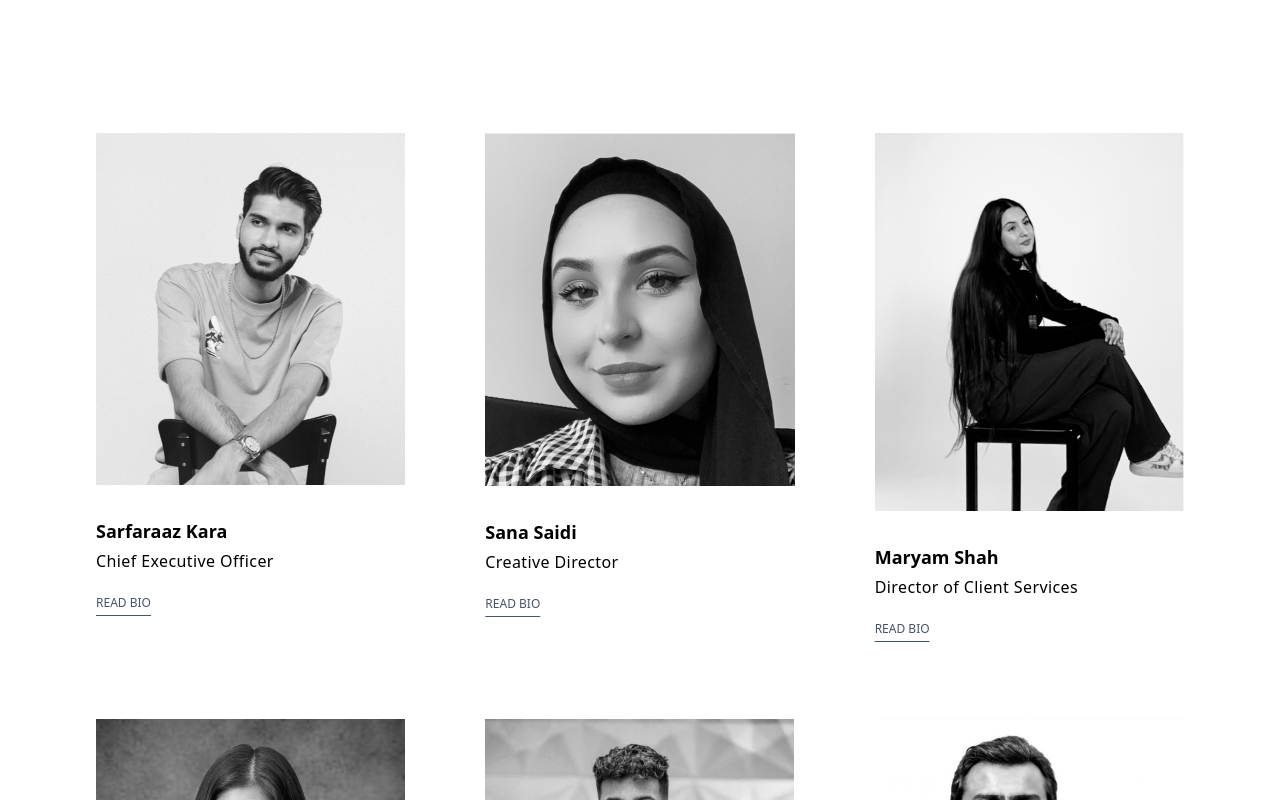
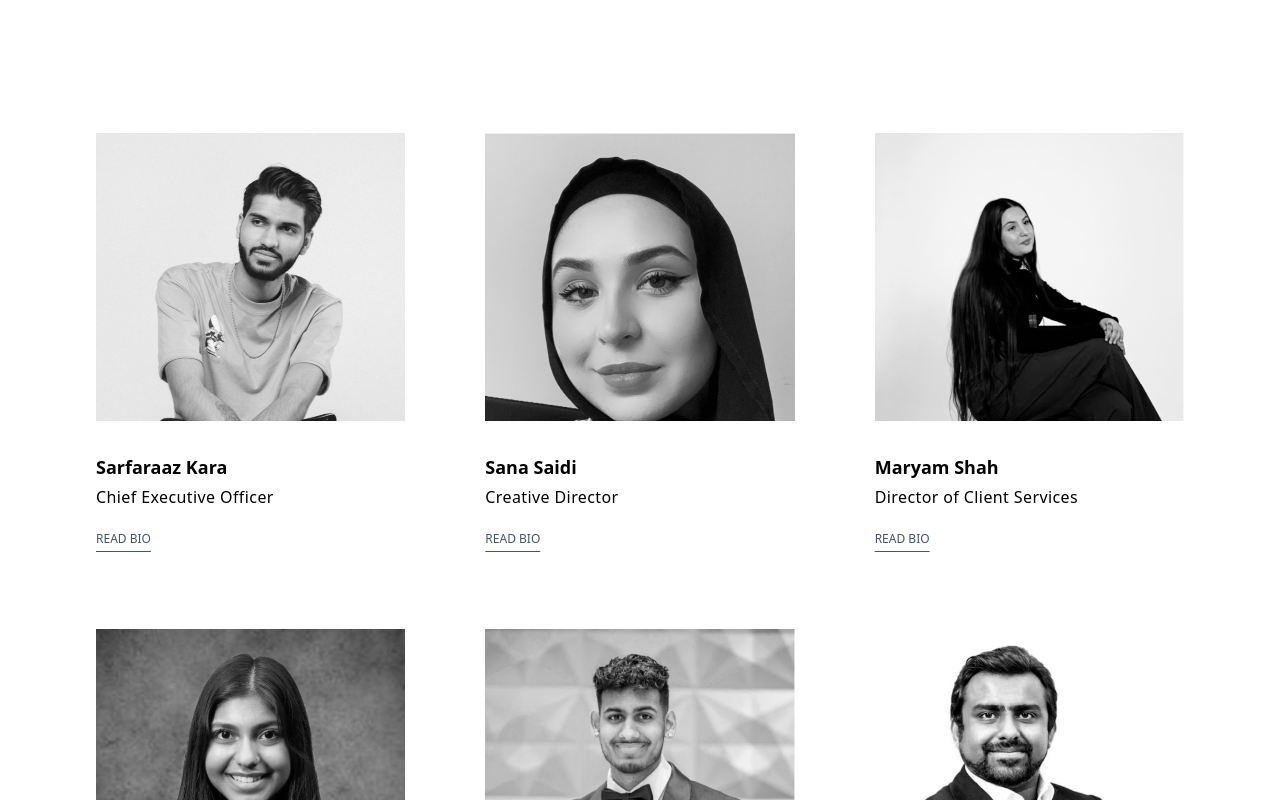
Before and after one commit to hobbleabbas/dd, a Next.js app: page /humans in a window 1280 px wide. Shown: the part 720-1520 px from the top of the page. Built offline with nearby package versions, Linux system fonts and the light colour scheme.

Commit message:
cahnge work page

```diff
--- a/components/Nextpage.js
+++ b/components/Nextpage.js
@@ -9,7 +9,7 @@ export default function NextPage({ text, href, dark }) {
     return (
         <Link href={href}>
             <div className={classNames(dark ? "bg-black text-white" : "", "cursor-pointer items-center align-center tracking-widest text-xl font-light font-montserrat  uppercase px-16 py-8 w-full flex justify-between")}>
-                <p className="font-montserrat ">Next Page: <span className="font-bold">{text}</span></p>
+                <p className="font-montserrat ">Next Page: <span className="font-medium">{text}</span></p>
                 <div>
                     <div className={classNames(dark ? "border-white" : "border-black", "border border-1 shadow p-3")}>
                         <ArrowDownIcon className="font-bold w-6 h-5" />
--- a/pages/humans.js
+++ b/pages/humans.js
@@ -103,13 +103,19 @@ export function PersonCard({ name, title, picture, paragraphs }) {
 
     const [open, setOpen] = useState(false)
 
+    const style= {
+        backgroundImage: `url(${picture})`,
+        backgroundSize: "cover",
+        backgroundRepeat: "no-repeat",
+    }
+
     return (
         <div>
-            <div className="w-full">
-                <img
+            <div className="w-full h-72" style={style}>
+                {/* <img
                     src={picture}
-                    className="w-full object-contain"
-                />
+                    className="w-full h-full"
+                /> */}
             </div>
             <p className="mt-8 font-semibold text-lg">{ name }</p>
             <p className="mt-1 mb-4 font-regular text-md tracking-wide">{ title }</p>
@@ -142,14 +148,11 @@ export function PersonCard({ name, title, picture, paragraphs }) {
                         leaveTo="opacity-0 translate-y-4 sm:translate-y-0 sm:scale-95"
                         >
                         <Dialog.Panel className="relative transform overflow-hidden bg-white text-left shadow-xl transition-all sm:my-8 sm:w-full sm:max-w-4xl">
-                            <div className="flex">
-                                <div>
-                                    <img
-                                        src={picture}
-                                        className="min-h-full w-auto"
-                                    />
+                            <div className="flex grid grid-cols-3">
+                                <div className="col-span-1" style={style}>
+
                                 </div>
-                                <div className="px-4 pt-5 pb-4 sm:p-6">
+                                <div className="px-4 pt-5 pb-4 sm:p-6 col-span-2">
                                     <div className="flex justify-between items-center align-center mb-3">
                                         <h3 className="text-lg font-semibold tracking-wide">About { name }</h3>
                                         <a className="p-2 cursor-pointer hover:bg-gray-50" onClick={()=>{setOpen(false)}}>
--- a/pages/work.js
+++ b/pages/work.js
@@ -68,7 +68,7 @@ const aboutParagraphs = [
             "Comfort"
         ],
         "link": "/case-study/reme",
-        "image": "/work/reme.png"
+        "image": "/work/xana.png"
     },
     {
         "company": "Xana International",
@@ -78,7 +78,7 @@ const aboutParagraphs = [
             "Greatest Renovated Spaces"
         ],
         "link": "/case-study/xana-international",
-        "image": "/work/xana.png"
+        "image": "/work/reme.png"
     },
     {
         "company": "Friday Grooming Co.",
@@ -97,7 +97,7 @@ const aboutParagraphs = [
             "Blissful Moments"
         ],
         "link": "/case-study/seq-technology",
-        "image": "/work/"
+        "image": "/work/seq.png"
     },
     {
         "company": "Bliss Beginnings",
@@ -126,7 +126,7 @@ const aboutParagraphs = [
             "Into An Innovative Brand"
         ],
         "link": "/case-study/prime-time-messenger",
-        "image": "/work/"
+        "image": "/work/prime.jpg"
     }
 ]
 export default function Work() {
```
Also changed, not shown: public/work/prime.jpg (added), 1 other file (tests, documents, lock files or other folders).
